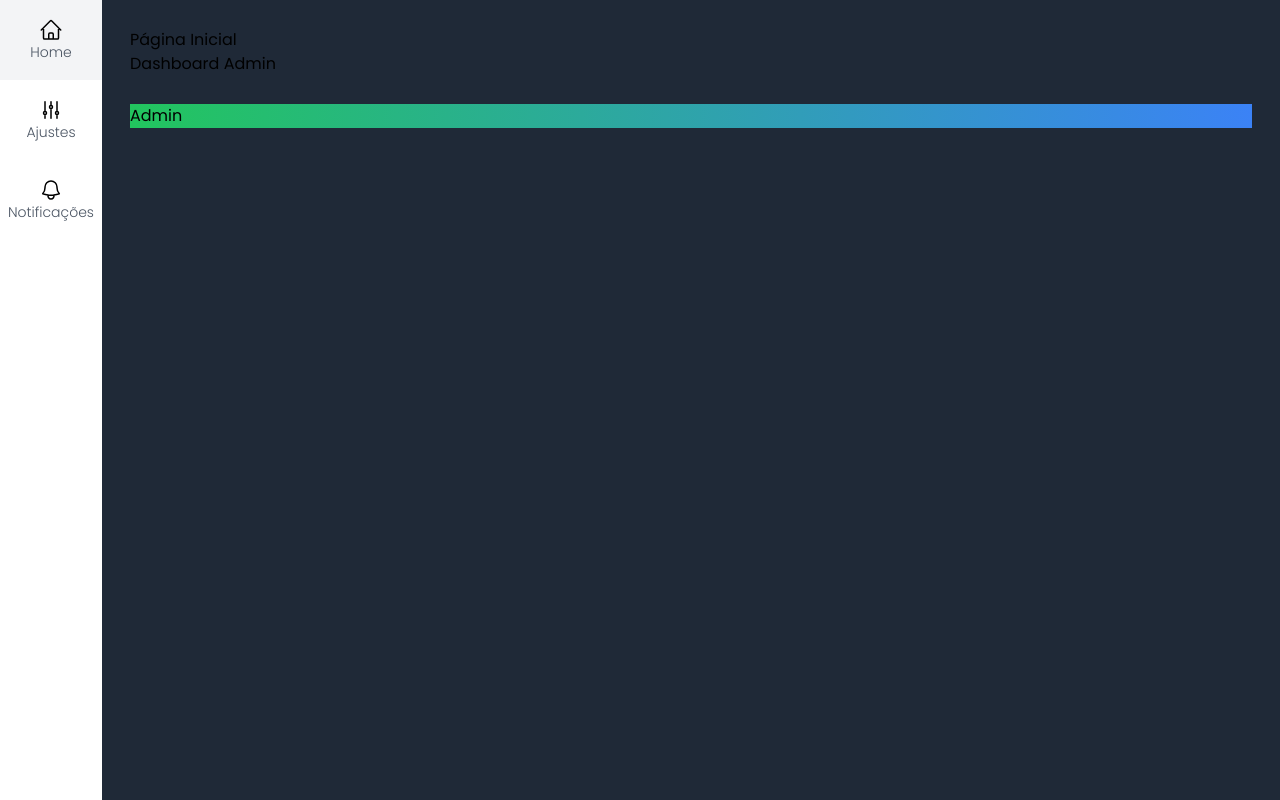
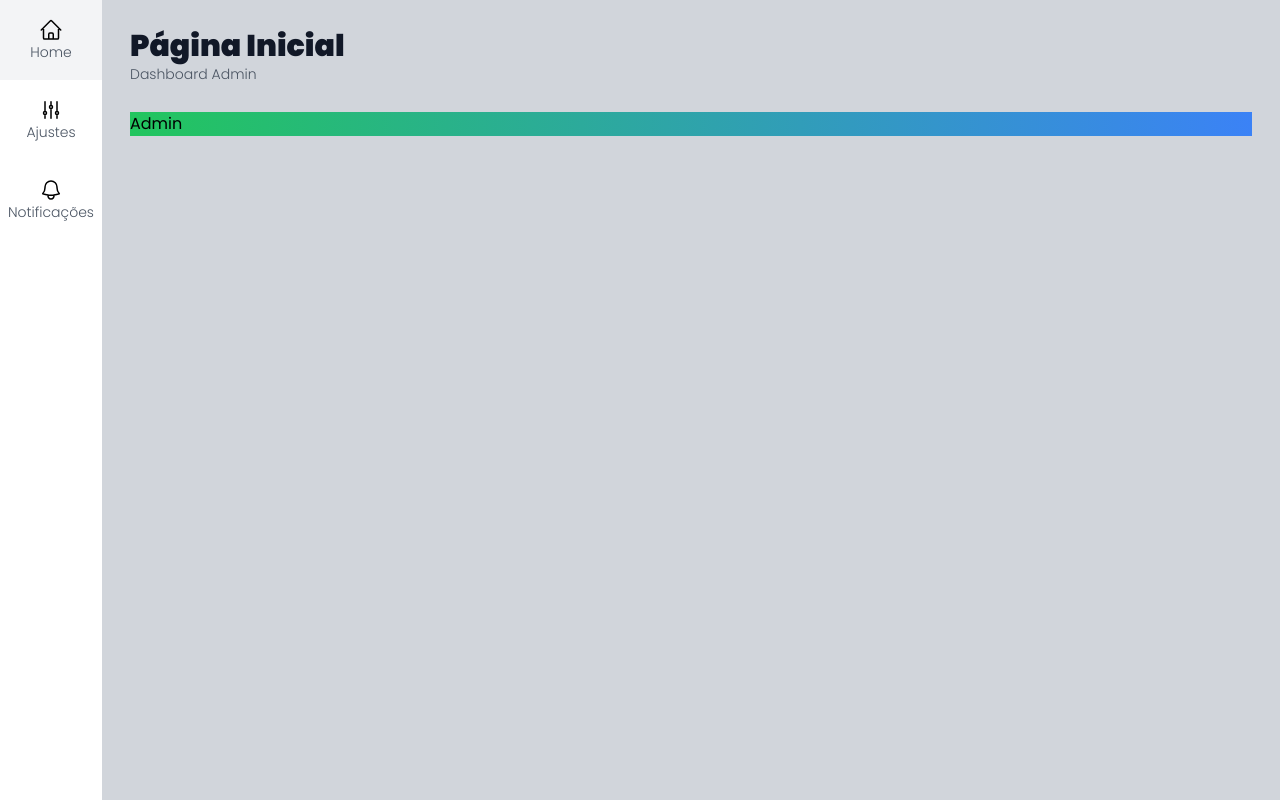
Before and after one commit to marcossabatini7/ion-dash-admin, a Next.js app: page / in a window 1280 px wide. Built offline with nearby package versions, Linux system fonts and the light colour scheme.

Commit message:
ajuste no título

```diff
--- a/src/components/template/Layout.tsx
+++ b/src/components/template/Layout.tsx
@@ -10,7 +10,7 @@ interface LayoutProps {
 
 export default function Layout(props: LayoutProps) {
   return (
-    <div className="dark flex h-screen w-screen">
+    <div className="flex h-screen w-screen">
       <SideNav />
       <div className="flex flex-col w-full p-7 bg-gray-300 dark:bg-gray-800 ">
         <Header title={props.title} subtitle={props.subtitle} />
--- a/src/components/template/Title.tsx
+++ b/src/components/template/Title.tsx
@@ -1,13 +1,13 @@
 interface TitleProps {
-  title: string;
-  subtitle: string;
+  title: string
+  subtitle: string
 }
 
 export default function Title(props: TitleProps) {
   return (
     <>
-      <h1 className="">{props.title}</h1>
-      <h2 className="">{props.subtitle}</h2>
+      <h1 className="font-black text-3xl text-gray-900">{props.title}</h1>
+      <h2 className="font-light text-sm text-gray-600">{props.subtitle}</h2>
     </>
-  );
+  )
 }
```
